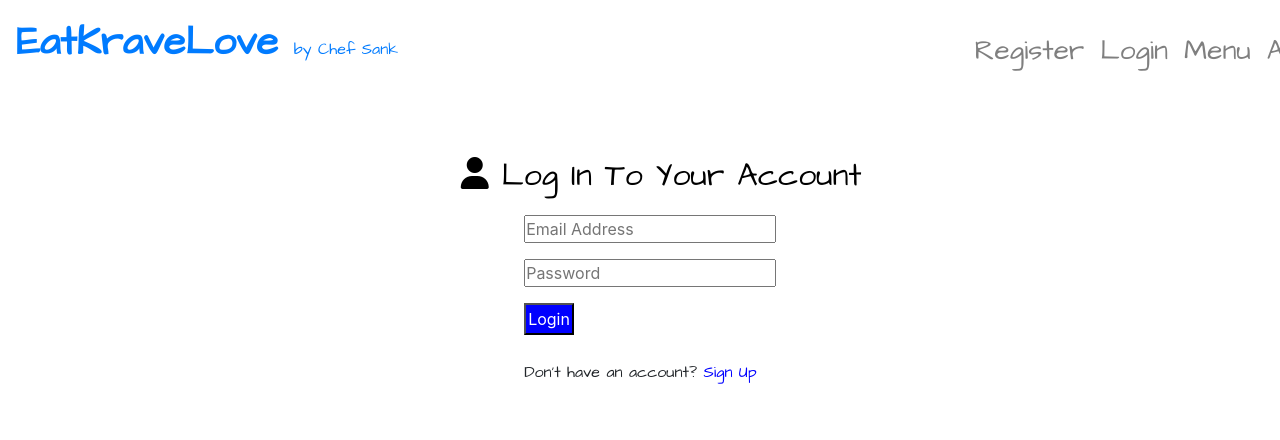
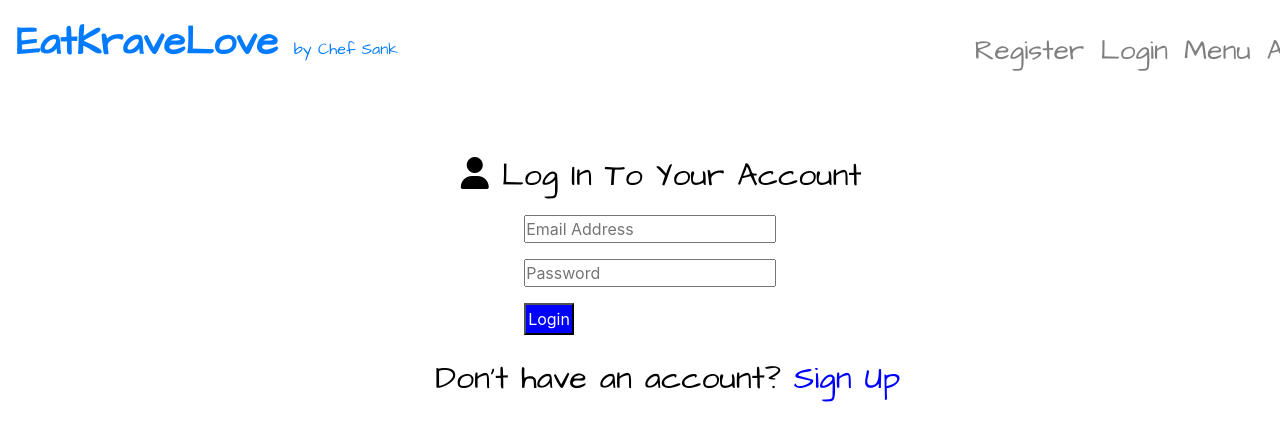
Before and after one commit to michaelpaulcuccia/eatkravelove, a React (Create React App) app in the folder client/: page /login in a window 1280 px wide. Shown: the top 440 px of the page. Built offline with nearby package versions, Linux system fonts and the light colour scheme.

Commit message:
login styling

```diff
--- a/client/src/components/users/Login.js
+++ b/client/src/components/users/Login.js
@@ -86,11 +86,9 @@ const Login = props => {
                     <input type="submit" className="login_button" value="Login" />
                 </form>
 
-                <p className="register_link">
-                    Don't have an account? <Link to='/register' className='text_link'>Sign Up</Link>
-                </p>
+            </div>
 
-            </div>
+            <h2 className="login_lower">Don't have an account? <Link to='/register' className='text_link'>Sign Up</Link></h2>
 
         </div>
     )
--- a/client/src/style/LoginStyle.css
+++ b/client/src/style/LoginStyle.css
@@ -19,8 +19,9 @@
     padding: 2px 2px 2px 2px;
 }
 
-.register_link {
-    margin-left: 15%;
+.login_lower {
+    margin-left: 34%;
+    color: black;
     font-family: 'Architects Daughter', cursive;
 }
 
--- a/client/src/style/RegisterStyle.css
+++ b/client/src/style/RegisterStyle.css
@@ -16,7 +16,7 @@
 }
 
 .register_lower {
-    margin-left: 28%;
+    margin-left: 30%;
     color: black;
     font-family: 'Architects Daughter', cursive;
 }
```
